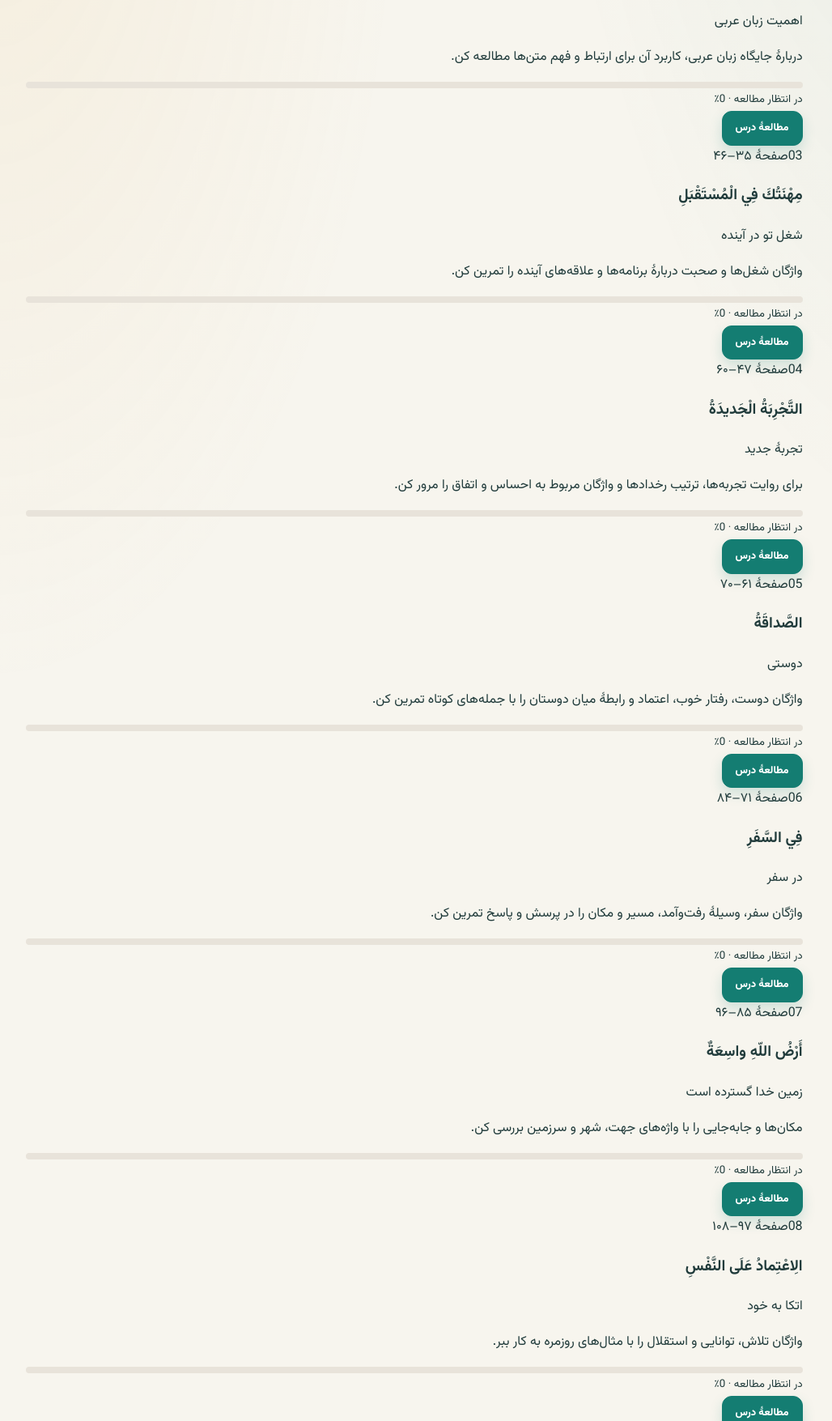
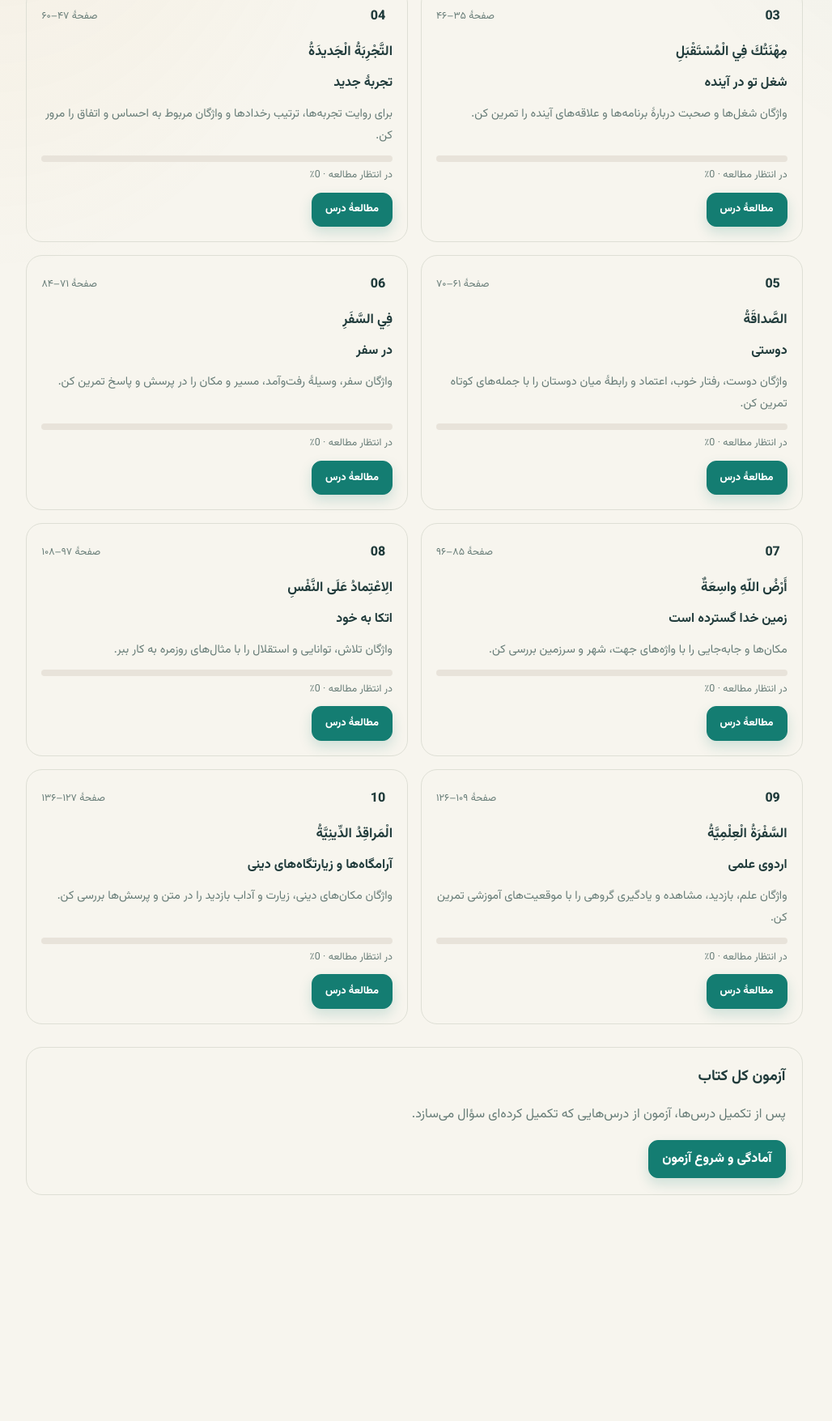
Before and after one commit to Ava-91/arabic8-lesson1-mobile, a website: page index.html in a window 1280 px wide. Shown: the part 1045-2800 px from the top of the page at 81% size, without its empty margins (6-1034 px from the left). After the commit the page ends 2625 px from the top, so only its background shows below. Drawn offline with nearby package versions, Linux system fonts and the light colour scheme.

Commit message:
Style responsive ten-lesson catalogue and study guides

```diff
--- a/css/styles.css
+++ b/css/styles.css
@@ -411,3 +411,27 @@ html[data-theme="dark"] .path-card.mastered .path-node{box-shadow:inset 0 0 0 1p
 
 /* Draw the completed-topic check locally so it never falls back to icon-name text. */
 .path-node .completion-check{display:block;width:1.25rem;height:1.25rem;fill:none;stroke:currentColor;stroke-width:2.8;stroke-linecap:round;stroke-linejoin:round}
+
+
+/* Full-book curriculum */
+.curriculum-grid{display:grid;grid-template-columns:repeat(2,minmax(0,1fr));gap:16px;margin:18px 0 28px}
+.curriculum-card{display:flex;flex-direction:column;align-items:stretch;gap:10px;min-width:0;padding:18px;border:1px solid var(--line);border-radius:20px;background:var(--surface);box-shadow:var(--shadow-soft)}
+.curriculum-card.is-complete{border-color:var(--accent)}
+.curriculum-card-top{display:flex;align-items:center;justify-content:space-between;gap:8px}
+.curriculum-number{display:inline-grid;place-items:center;width:36px;height:36px;border-radius:12px;background:var(--surface-alt);font-weight:800}
+.curriculum-pages{font-size:.78rem;color:var(--muted)}
+.curriculum-card h3{font-size:1.05rem;line-height:1.8;margin:0}
+.curriculum-fa{font-weight:700;margin:0}
+.curriculum-summary{color:var(--muted);font-size:.9rem;line-height:1.9;margin:0}
+.curriculum-progress{display:grid;gap:6px;margin-top:auto}
+.curriculum-progress small{color:var(--muted);font-size:.78rem}
+.curriculum-card .btn{align-self:flex-start}
+.guide-list{display:grid;gap:12px;margin:14px 0 24px}
+.guide-card{padding:16px;border:1px solid var(--line);border-radius:16px;background:var(--surface)}
+.guide-card h3{font-size:1rem;margin:0 0 8px}
+.guide-card p{line-height:2;margin:0;color:var(--text)}
+.book-exam-promo{padding:20px;margin:24px 0;border:1px solid var(--line);border-radius:20px;background:var(--surface-alt)}
+.book-exam-promo h2{margin:0 0 8px;font-size:1.15rem}
+.book-exam-promo p{color:var(--muted);line-height:1.9}
+.curriculum-lesson .word-grid{margin:12px 0 24px}
+@media(max-width:650px){.curriculum-grid{grid-template-columns:minmax(0,1fr);gap:12px}.curriculum-card{padding:16px}.curriculum-card h3{font-size:1rem}.book-exam-promo{padding:16px}}
```
